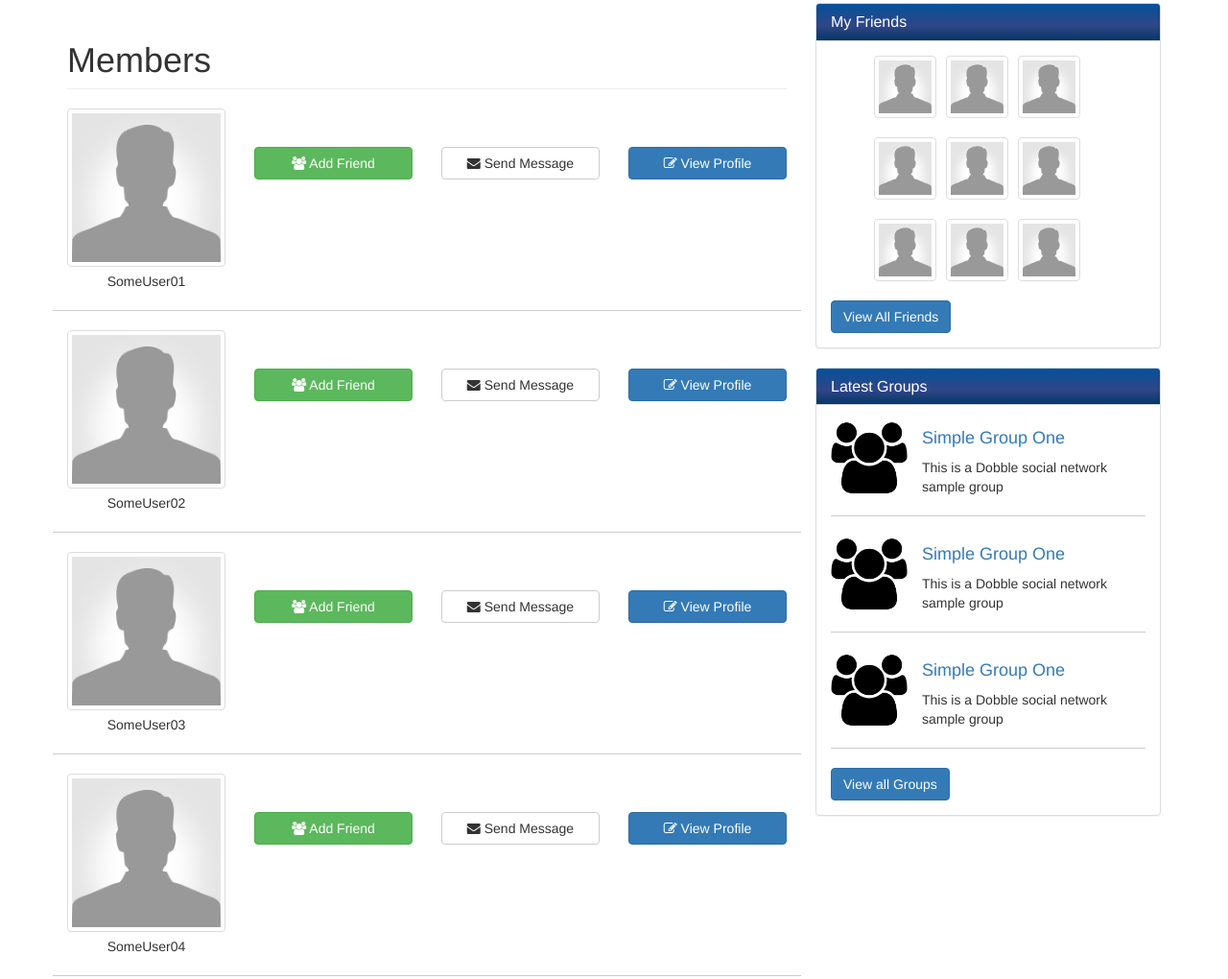
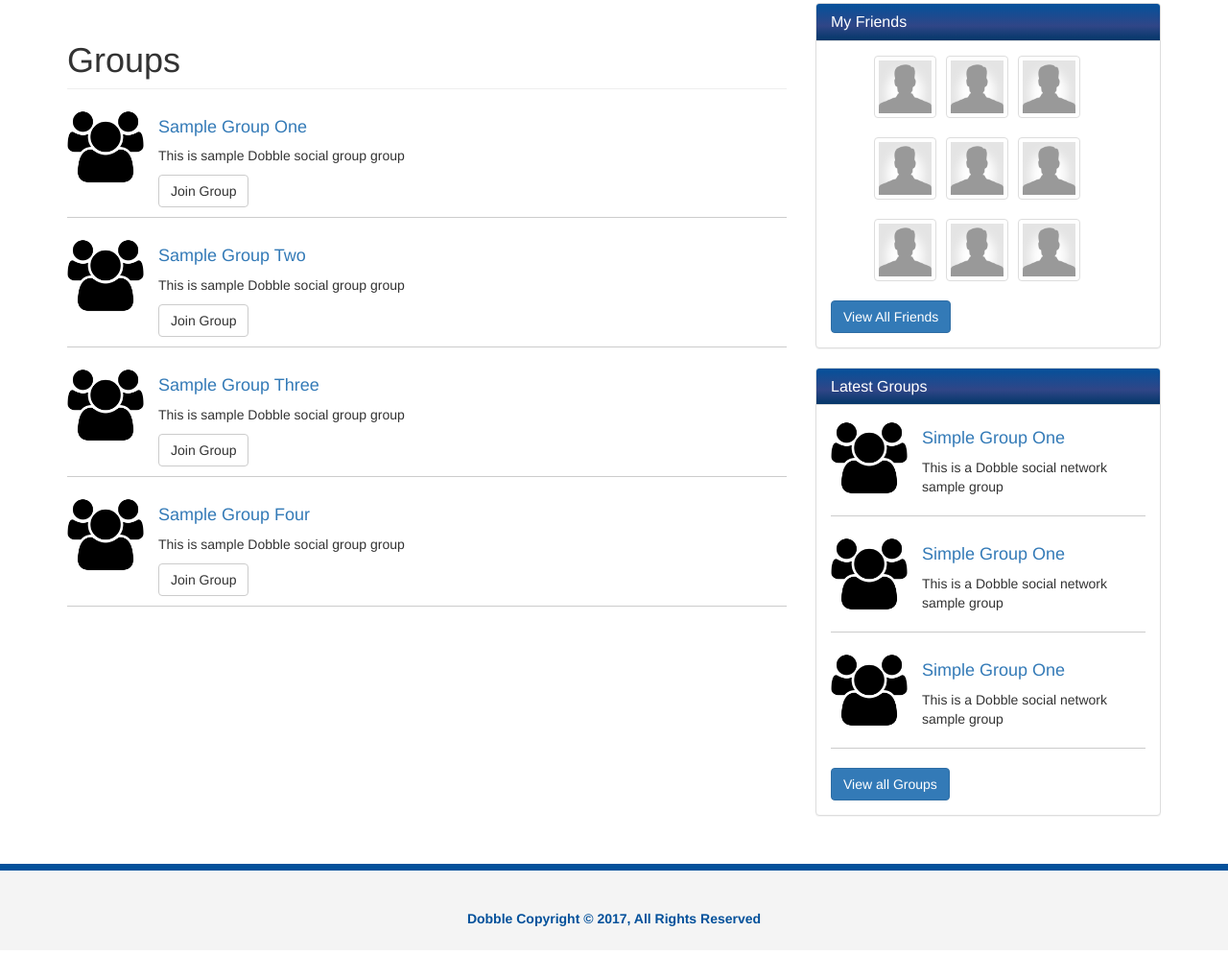
Before and after one commit to Belchenkov/DobbleSocialNetwork, a plain HTML site: page groups.html in a window 1280 px wide. Shown: the part 169-1189 px from the top of the page at 96% size. After the commit the page ends 1159 px from the top, so only its background shows below. Drawn offline with Linux system fonts and the light colour scheme.

Commit message:
End page Grops Markup

```diff
--- a/members.html
+++ b/groups.html
@@ -4,7 +4,7 @@
     <meta charset="utf-8">
     <meta http-equiv="X-UA-Compatible" content="IE=edge">
     <meta name="viewport" content="width=device-width, initial-scale=1">
-    <title>Members: Dobble Social Network</title>
+    <title>Groups: Dobble Social Network</title>
     <!-- Custom styles for this template -->
     <link href="css/bootstrap.css" rel="stylesheet">
     <link href="css/font-awesome.css" rel="stylesheet">
@@ -52,9 +52,9 @@
         </div>
         <div id="navbar" class="collapse navbar-collapse">
             <ul class="nav navbar-nav">
-                <li class="active"><a href="index.html">Home</a></li>
+                <li><a href="index.html">Home</a></li>
                 <li><a href="members.html">Members</a></li>
-                <li><a href="groups.html">Groups</a></li>
+                <li class="active"><a href="groups.html" >Groups</a></li>
                 <li><a href="photos.html">Photos</a></li>
                 <li><a href="profile.html">Profile</a></li>
             </ul>
@@ -66,116 +66,40 @@
     <div class="container">
         <div class="row">
             <div class="col-md-8">
-                <div class="members">
-                    <h1 class="page-header">Members</h1>
-                    <div class="row member-row">
-                        <div class="col-md-3">
-                            <img src="img/user.png" class="thumbnail" alt="user">
-                            <div class="text-center">
-                                SomeUser01
-                            </div>
-                        </div><!-- /.col-md-3-->
-                        <div class="col-md-3">
-                            <p>
-                                <a href="#" class="btn btn-success btn-block">
-                                <i class="fa fa-users"></i> Add Friend</a>
-                            </p>
-                        </div><!-- /.col-md-3-->
-                        <div class="col-md-3">
-                            <p>
-                                <a href="#" class="btn btn-default btn-block">
-                                    <i class="fa fa-envelope"></i> Send Message</a>
-                            </p>
-                        </div><!-- /.col-md-3-->
-                        <div class="col-md-3">
-                            <p>
-                                <a href="#" class="btn btn-primary btn-block">
-                                    <i class="fa fa-edit"></i> View Profile</a>
-                            </p>
-                        </div><!-- /.col-md-3-->
-                    </div><!-- /.row.member-row-->
+                <div class="groups">
+                    <h1 class="page-header">Groups</h1>
+                    <div class="group-item">
+                        <img src="img/group.png" alt="Group">
+                        <h4><a href="#">Sample Group One</a></h4>
+                        <p>This is sample Dobble social group group</p>
+                        <a href="#" class="btn btn-default">Join Group</a>
+                    </div><!-- /.group-item-->
+                    <div class="clearfix"></div>
 
-                    <div class="row member-row">
-                        <div class="col-md-3">
-                            <img src="img/user.png" class="thumbnail" alt="user">
-                            <div class="text-center">
-                                SomeUser02
-                            </div>
-                        </div><!-- /.col-md-3-->
-                        <div class="col-md-3">
-                            <p>
-                                <a href="#" class="btn btn-success btn-block">
-                                    <i class="fa fa-users"></i> Add Friend</a>
-                            </p>
-                        </div><!-- /.col-md-3-->
-                        <div class="col-md-3">
-                            <p>
-                                <a href="#" class="btn btn-default btn-block">
-                                    <i class="fa fa-envelope"></i> Send Message</a>
-                            </p>
-                        </div><!-- /.col-md-3-->
-                        <div class="col-md-3">
-                            <p>
-                                <a href="#" class="btn btn-primary btn-block">
-                                    <i class="fa fa-edit"></i> View Profile</a>
-                            </p>
-                        </div><!-- /.col-md-3-->
-                    </div><!-- /.row.member-row-->
+                    <div class="group-item">
+                        <img src="img/group.png" alt="Group">
+                        <h4><a href="#">Sample Group Two</a></h4>
+                        <p>This is sample Dobble social group group</p>
+                        <a href="#" class="btn btn-default">Join Group</a>
+                    </div><!-- /.group-item-->
+                    <div class="clearfix"></div>
 
-                    <div class="row member-row">
-                        <div class="col-md-3">
-                            <img src="img/user.png" class="thumbnail" alt="user">
-                            <div class="text-center">
-                                SomeUser03
-                            </div>
-                        </div><!-- /.col-md-3-->
-                        <div class="col-md-3">
-                            <p>
-                                <a href="#" class="btn btn-success btn-block">
-                                    <i class="fa fa-users"></i> Add Friend</a>
-                            </p>
-                        </div><!-- /.col-md-3-->
-                        <div class="col-md-3">
-                            <p>
-                                <a href="#" class="btn btn-default btn-block">
-                                    <i class="fa fa-envelope"></i> Send Message</a>
-                            </p>
-                        </div><!-- /.col-md-3-->
-                        <div class="col-md-3">
-                            <p>
-                                <a href="#" class="btn btn-primary btn-block">
-                                    <i class="fa fa-edit"></i> View Profile</a>
-                            </p>
-                        </div><!-- /.col-md-3-->
-                    </div><!-- /.row.member-row-->
+                    <div class="group-item">
+                        <img src="img/group.png" alt="Group">
+                        <h4><a href="#">Sample Group Three</a></h4>
+                        <p>This is sample Dobble social group group</p>
+                        <a href="#" class="btn btn-default">Join Group</a>
+                    </div><!-- /.group-item-->
+                    <div class="clearfix"></div>
 
-                    <div class="row member-row">
-                        <div class="col-md-3">
-                            <img src="img/user.png" class="thumbnail" alt="user">
-                            <div class="text-center">
-                                SomeUser04
-                            </div>
-                        </div><!-- /.col-md-3-->
-                        <div class="col-md-3">
-                            <p>
-                                <a href="#" class="btn btn-success btn-block">
-                                    <i class="fa fa-users"></i> Add Friend</a>
-                            </p>
-                        </div><!-- /.col-md-3-->
-                        <div class="col-md-3">
-                            <p>
-                                <a href="#" class="btn btn-default btn-block">
-                                    <i class="fa fa-envelope"></i> Send Message</a>
-                            </p>
-                        </div><!-- /.col-md-3-->
-                        <div class="col-md-3">
-                            <p>
-                                <a href="#" class="btn btn-primary btn-block">
-                                    <i class="fa fa-edit"></i> View Profile</a>
-                            </p>
-                        </div><!-- /.col-md-3-->
-                    </div><!-- /.row.member-row-->
-                </div><!-- /.members-->
+                    <div class="group-item">
+                        <img src="img/group.png" alt="Group">
+                        <h4><a href="#">Sample Group Four</a></h4>
+                        <p>This is sample Dobble social group group</p>
+                        <a href="#" class="btn btn-default">Join Group</a>
+                    </div><!-- /.group-item-->
+                    <div class="clearfix"></div>
+                </div><!-- /.groups-->
             </div><!--/.col-md-8-->
             <div class="col-md-4">
                 <div class="panel panel-default friends">
```
